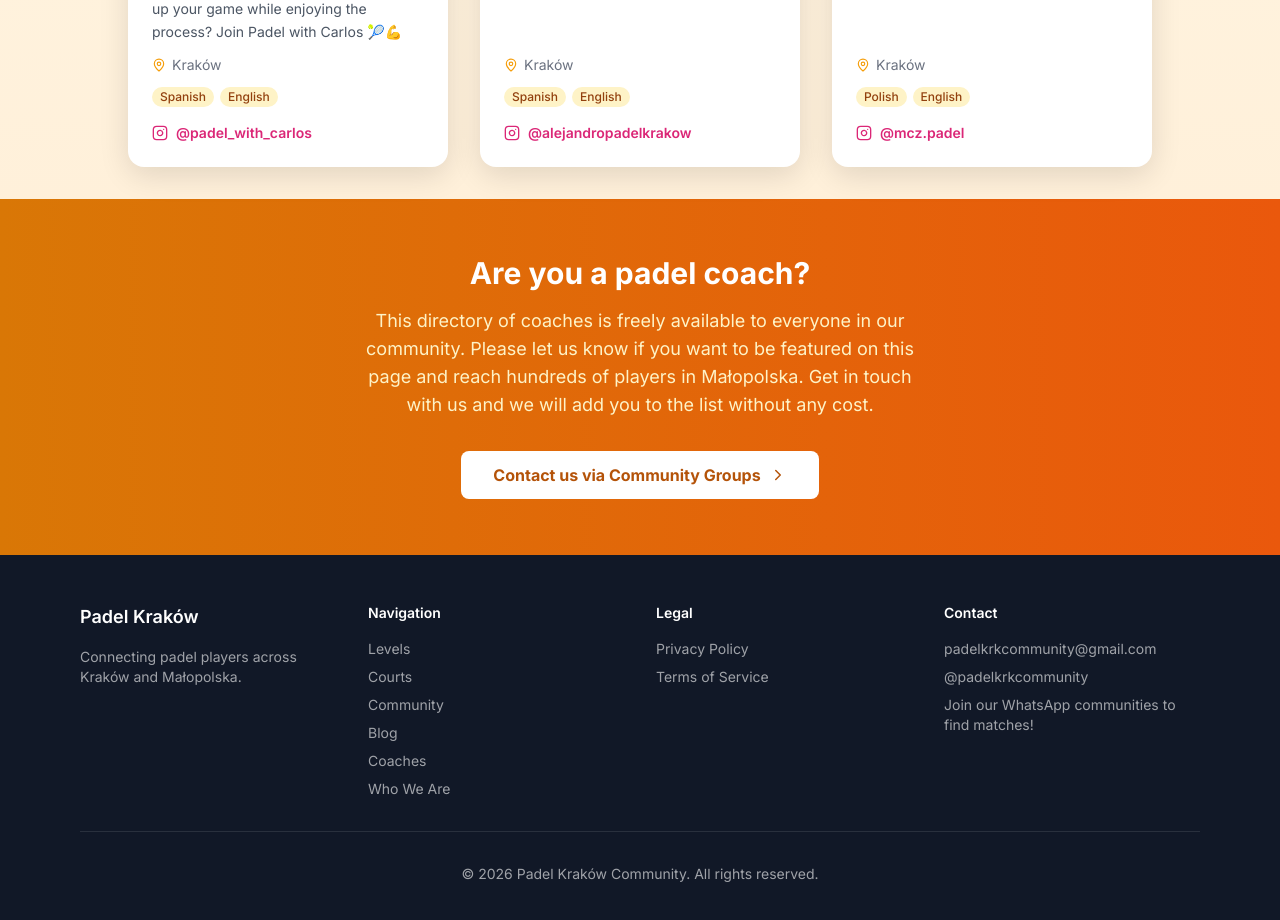
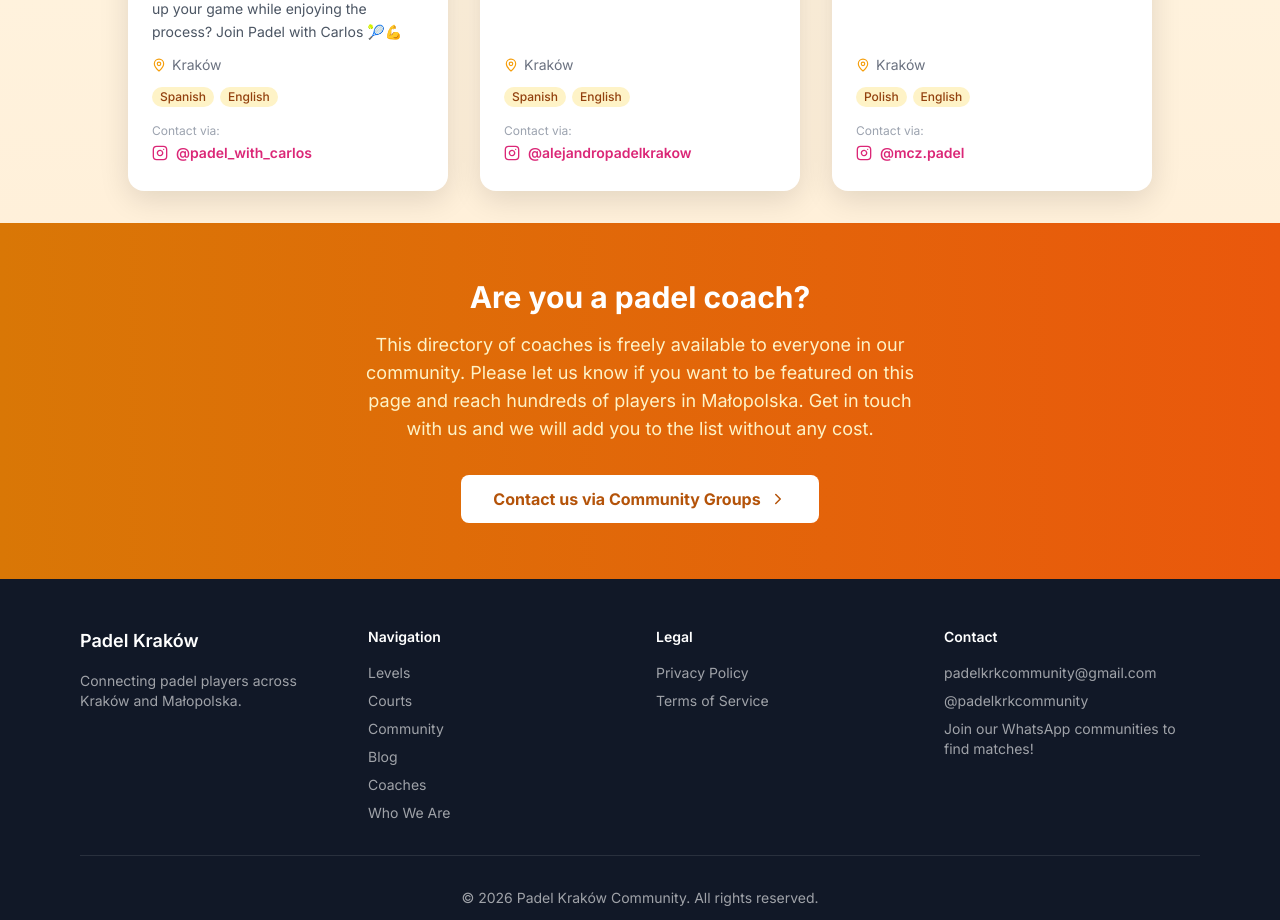
Before and after one commit to Gitperez288/padel-krakow, a Next.js app: page /coaches in a window 1280 px wide. Shown: the part 1100-2020 px from the top of the page. Built offline with nearby package versions, Linux system fonts and the light colour scheme.

Commit message:
coaches: add 'Contact via:' label before Instagram link

```diff
--- a/src/app/coaches/CoachesClient.tsx
+++ b/src/app/coaches/CoachesClient.tsx
@@ -213,20 +213,23 @@ export default function CoachesClient({ coaches }: Props) {
                     </div>
 
                     {/* Instagram */}
+                    <div className="mt-1">
+                      <p className="text-xs text-gray-400 mb-1">Contact via:</p>
                       {coach.instagram ? (
                         <Link
                           href={coach.instagram}
                           target="_blank"
                           rel="noopener noreferrer"
-                        className="mt-1 inline-flex items-center gap-2 text-pink-600 font-semibold hover:text-pink-800 transition text-sm"
+                          className="inline-flex items-center gap-2 text-pink-600 font-semibold hover:text-pink-800 transition text-sm"
                         >
                           <Instagram size={16} />@{coach.instagram.replace(/.*instagram\.com\//, "").replace(/\/$/, "")}
                         </Link>
                       ) : (
-                      <span className="mt-1 inline-flex items-center gap-2 text-gray-400 text-sm">
+                        <span className="inline-flex items-center gap-2 text-gray-400 text-sm">
                           <Instagram size={16} /> Details coming soon
                         </span>
                       )}
+                    </div>
                   </div>
                 </div>
               ))}
```
Lines whose indentation alone changed are shown as unchanged.
